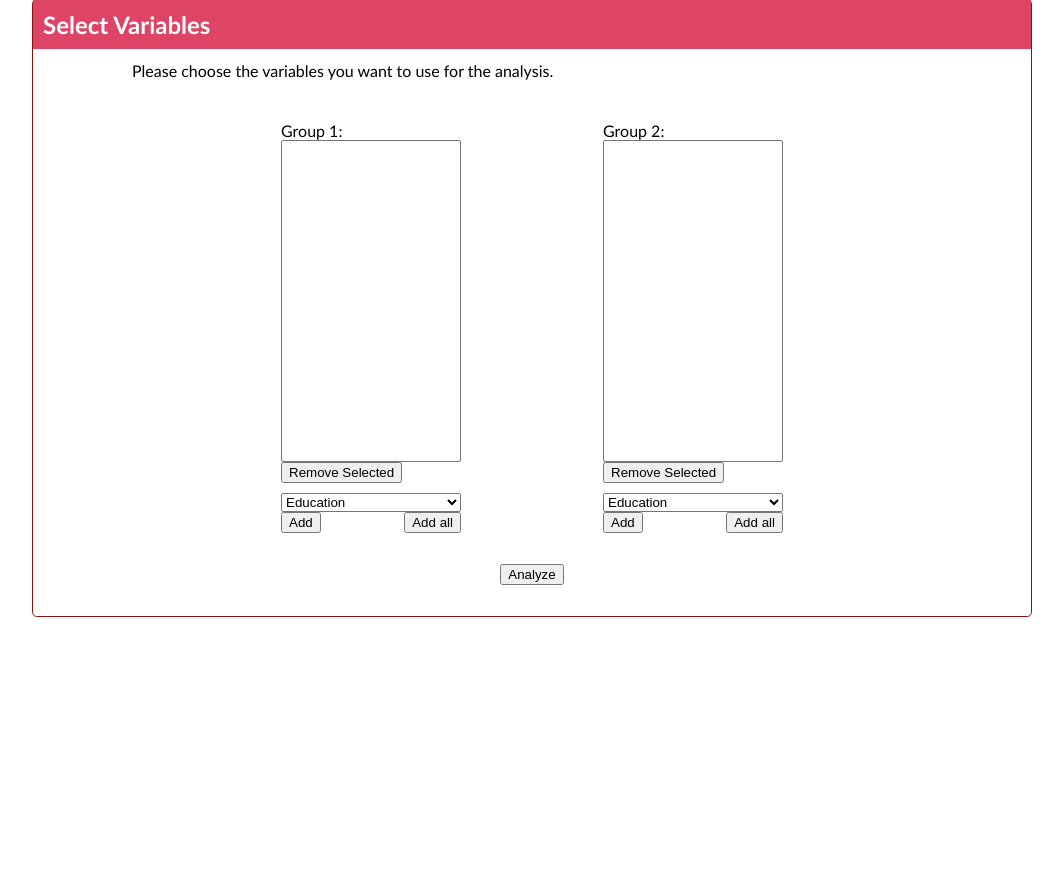
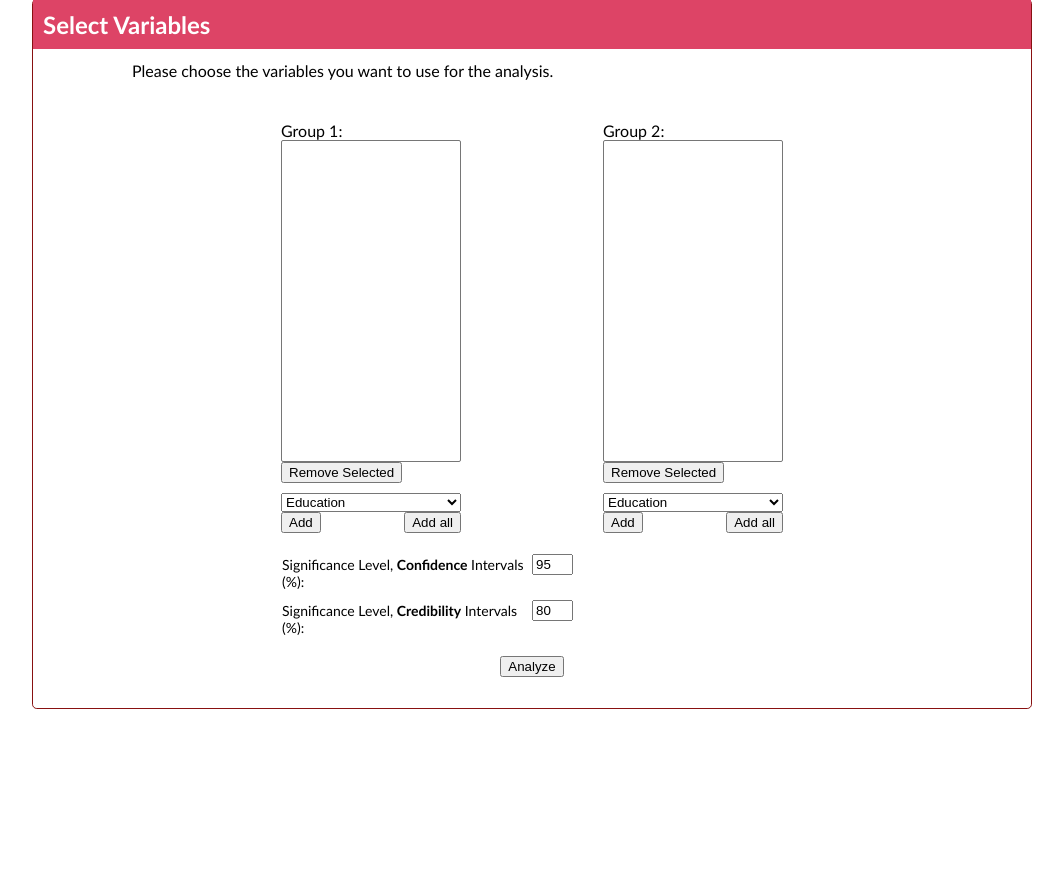
Before and after one commit to mmahdavim/corrmeta, a Django app: page /analysisfirstpage/1/ in a window 1280 px wide. Shown: the part 56-932 px from the top of the page, without its empty margins (108-1171 px from the left). Before the commit the page ends 673 px from the top, so only its background shows below. Run offline with Django 3.2, Linux system fonts and the light colour scheme; data comes from the database, SQL or seed files in the repository; lists and menus that the app fills with data are empty.

Commit message:
sig1 and sig2 are provided by the user

```diff
--- a/metan/settings fordeploy.py
+++ b/metan/settings fordeploy.py
@@ -23,7 +23,7 @@
 SECRET_KEY = '&t#_bu7^2#f)1%^3dsr7^d2l0!0e4l9=@v&)yiqag%#1x&-!m6'
 
 # SECURITY WARNING: don't run with debug turned on in production!
-DEBUG = True
+DEBUG = False
 
 ALLOWED_HOSTS = ['https://mohsenmm.fwd.wf','http://mohsenmm.fwd.wf',u'mohsenmm.fwd.wf','127.0.0.1']
 
--- a/metan/settings.py
+++ b/metan/settings.py
@@ -23,7 +23,7 @@
 SECRET_KEY = '&t#_bu7^2#f)1%^3dsr7^d2l0!0e4l9=@v&)yiqag%#1x&-!m6'
 
 # SECURITY WARNING: don't run with debug turned on in production!
-DEBUG = True
+DEBUG = False
 
 ALLOWED_HOSTS = ['https://mohsenmm.fwd.wf','http://mohsenmm.fwd.wf',u'mohsenmm.fwd.wf','127.0.0.1']
 
--- a/mtnlss/views.py
+++ b/mtnlss/views.py
@@ -303,6 +303,8 @@
     theProj = Project.objects.get(pk=projID)
     group1varids = request.POST.getlist('group1')
     group2varids = request.POST.getlist('group2')
-    pairs,results = getAnalysisResults(theProj,group1varids,group2varids)
+    sig1 = request.POST['sig1']
+    sig2 = request.POST['sig2']
+    pairs,results = getAnalysisResults(theProj,group1varids,group2varids,float(sig1)/100,float(sig2)/100)
 
     return render(request,'mtnlss/analysisResult.html', {'project': theProj, 'pairs': pairs, 'results':results})
--- a/static/analysis-style.css
+++ b/static/analysis-style.css
@@ -17,10 +17,26 @@
 #userGuide{
 	margin: 0 auto; width: 800px; margin-bottom: 30px;
 }
+.getSigBox{
+	overflow:auto;
+	width: 500px;
+	margin: 0 auto;
+	margin-top:10px;
+	font-size: 14px;
+}
+.getSigLabel{
+	float: left;
+	width: 250px;
+	padding-top: 2px;
+}
+.getSigTextfield{
+	float: left;
+}
+
 #sidebar{
-	width: 448px;
+	width: 470px;
 	float:left;
-	margin-left:-50px;
+	margin-left:-68px;
 }
 #mainResultBox{
 	width: 630px;
@@ -59,6 +75,7 @@
 #pairRowHeader span{
 	font-weight: bold;
 }
+
 .resLabel{
 	float: left;
 	width: 300px;
--- a/templates/mtnlss/analysisFirstPage.html
+++ b/templates/mtnlss/analysisFirstPage.html
@@ -50,6 +50,14 @@
 				</td>
 			</tr>
 			</table>
+			<div class='getSigBox'>
+				<div class='getSigLabel'>Significance Level, <b>Confidence</b> Intervals (%):</div>
+				<input class='getSigTextfield' name='sig1' size=2 type='textfield' value=95></input>
+			</div>
+			<div class='getSigBox'>
+				<div class='getSigLabel'>Significance Level, <b>Credibility</b> Intervals (%):</div>
+				<input class='getSigTextfield' name='sig2' size=2 type='textfield' value=80></input>
+			</div>
 			<div id='finalAnalyzeButtonContainer'><input type='submit' id='finalAnalyzeButton' value='Analyze'></input></div>
 		</form>
 	</div>
```
Also changed, not shown: mtnlss/viewHelpers.py (+3 -5 lines), templates/mtnlss/analysisResult.html (+8 -8 lines), 3 other files.
